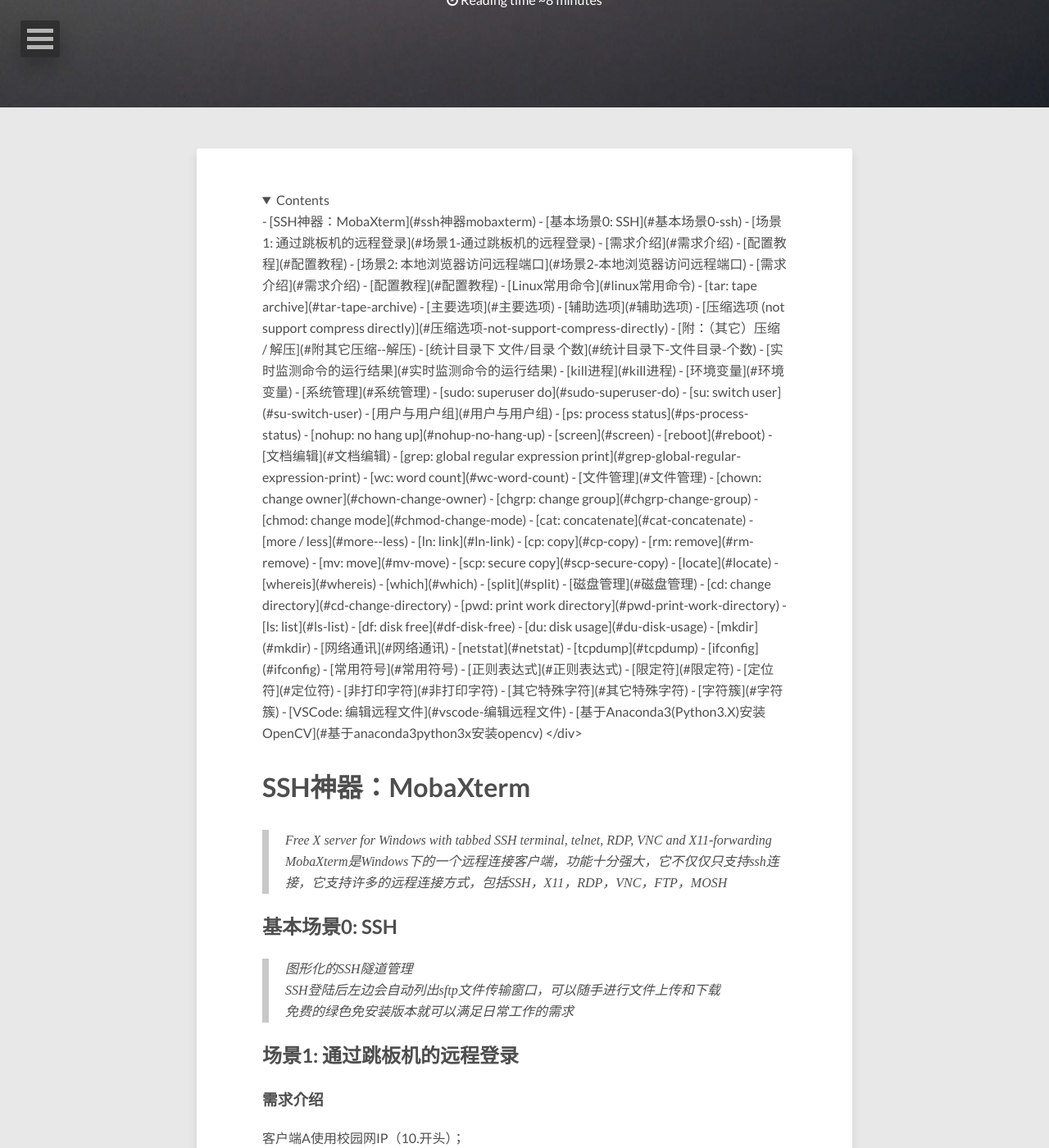
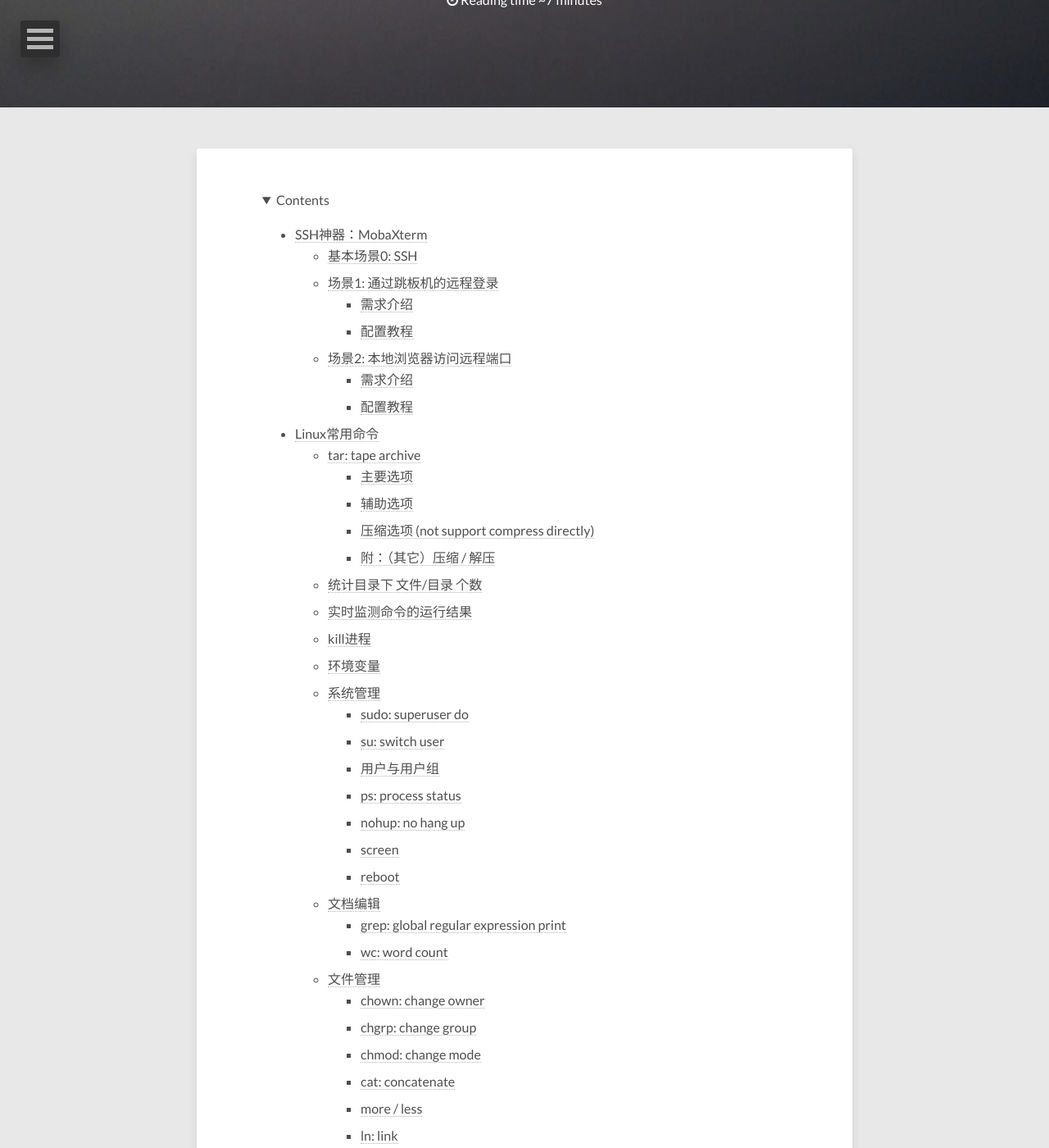
Before and after one commit to E0HYL/BLOG-OF-E0, a Jekyll site: the page built from _posts/2020-02-10-UbuntuServer.md, in a window 1280 px wide and 1400 px high, scrolled down 269 px. Shown: the whole window at 82% size. Built offline with Jekyll 4.4.1, drawn with Linux system fonts in a browser that asks for light colours; nearby versions of some CDN libraries; comment, search, counter and statistics services are not loaded; some of the changed text lies outside the part shown.

Commit message:
fix the markdown in contents

```diff
--- a/_posts/2020-02-10-UbuntuServer.md
+++ b/_posts/2020-02-10-UbuntuServer.md
@@ -9,6 +9,7 @@
 ---
 <details open><!-- 可选open -->
 <summary>Contents</summary>
+<div markdown="1">
 <!-- TOC -->
 
 - [SSH神器：MobaXterm](#ssh神器mobaxterm)
```
Also changed, not shown: _posts/2020-02-13-AlibabaCloud.md (+2 -1 lines).
